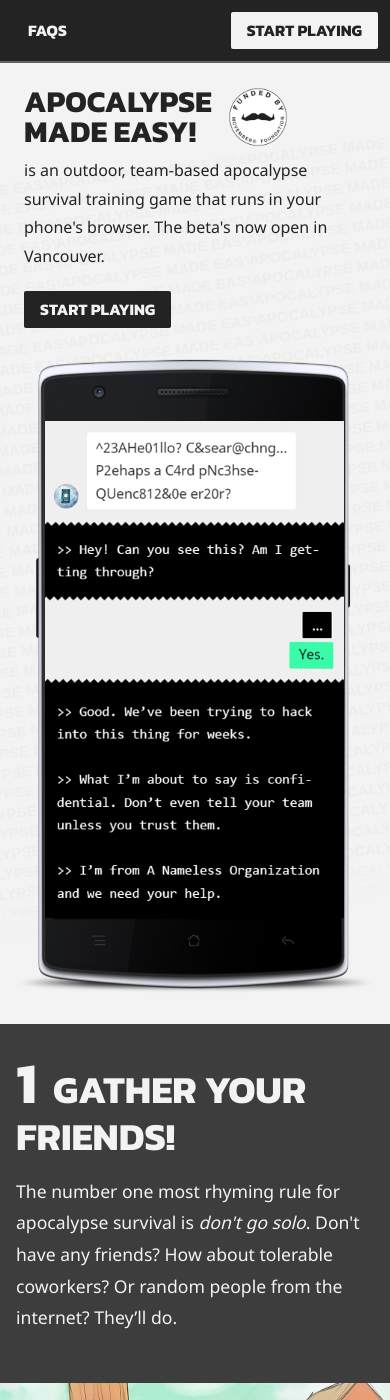
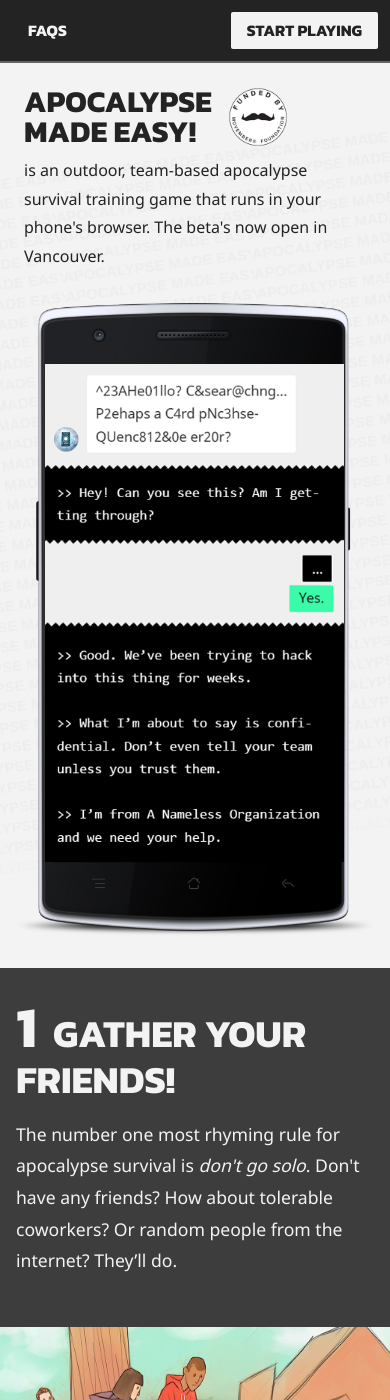
Before and after one commit to from-the-storm/ApocalypseMadeEasyWebsite, a Jekyll site: the page built from index.md, in a window 390 px wide and 1400 px high. Built offline with Jekyll 4.4.1, drawn with Linux system fonts in a browser that asks for light colours.

Commit message:
Remove call to action on mobile

```diff
--- a/_sass/apocalypse/_navigation.scss
+++ b/_sass/apocalypse/_navigation.scss
@@ -46,11 +46,14 @@ a.button {
             background: $black;
             margin: 1.25rem 0 0;
             float: none;
-            display: inline-block;
+            display: none;
                 &:hover {
                     color: $white;
                     -webkit-animation: 2.2s 10 color-explosion;
                     animation: 2.2s 10 color-explosion;
+                }
+                @include media-query {
+                    display: inline-block;
                 }
         }
         @include media-query {
--- a/docs/assets/main.css
+++ b/docs/assets/main.css
@@ -1046,11 +1046,14 @@ a.button {
     background: #232323;
     margin: 1.25rem 0 0;
     float: none;
-    display: inline-block; }
+    display: none; }
     a.button#call-to-action:hover {
       color: #f3f3f3;
       -webkit-animation: 2.2s 10 color-explosion;
       animation: 2.2s 10 color-explosion; }
+    @media screen and (min-width: 40em) {
+      a.button#call-to-action {
+        display: inline-block; } }
   @media screen and (min-width: 40em) {
     a.button {
       font-size: 1.25em;
```
